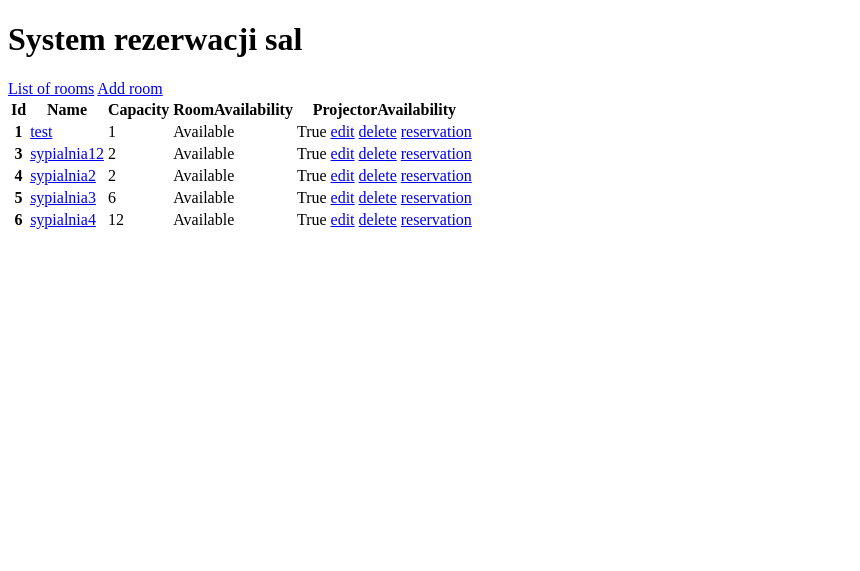
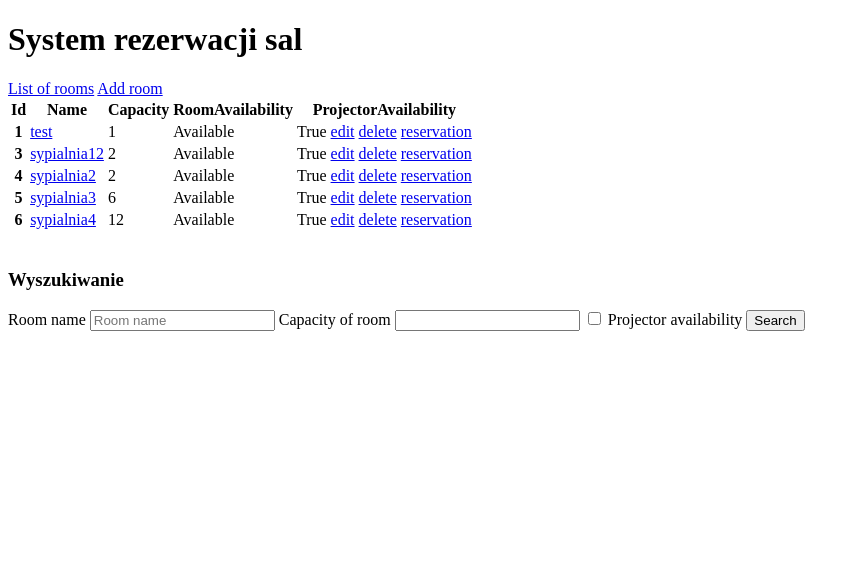
Before and after one commit to Samekmat/Warsztat_DJango, a Django app: page / in a window 1280 px wide. Shown: the top 571 px of the page, without its empty margins (0-860 px from the left). Run offline with Django 3.2, Linux system fonts and the light colour scheme; data comes from the database, SQL or seed files in the repository.

Commit message:
Dodawnie do glownego widoku, wyszukiwania

```diff
--- a/Warsztatdjango/urls.py
+++ b/Warsztatdjango/urls.py
@@ -24,5 +24,6 @@ urlpatterns = [
     path('room/modify/<int:room_id>/', views.ModifyRoomView.as_view(), name="ModifyRoom"),
     path('room/reserve/<int:room_id>/', views.ReserveRoomView.as_view(), name="ReserveRoom"),
     path('room/<int:room_id>/', views.RoomDetailsView.as_view(), name="RoomDetails"),
+    path('search/', views.SearchView.as_view(), name="RoomList"),
 
 ]
--- a/templates/rooms.html
+++ b/templates/rooms.html
@@ -82,5 +82,24 @@
 
   </tbody>
 
-</table>
+</table><br>
+
+    <h3>Wyszukiwanie</h3>
+
+    <form action="/search">
+      {% csrf_token %}
+
+        <label for="rname">Room name</label>
+        <input type="text"  id="rname"  placeholder="Room name" name="room_name">
+
+        <label for="capacity">Capacity of room</label>
+        <input type="number" id="capacity" name="capacity">
+
+        <input type="checkbox" name="projector" id="projector">
+        <label for="projector">Projector availability</label>
+
+
+      <button type="submit">Search</button>
+
+    </form>
 {% endblock %}
--- a/warsztat/views.py
+++ b/warsztat/views.py
@@ -17,7 +17,7 @@ class AddRoomView(View):
         name = request.POST.get('room_name')
         capacity = request.POST.get('room_capacity')
         capacity = int(capacity) if capacity else 0
-        projector = request.POST.get('projector')
+        projector = request.GET.get("projector") == 'on'
 
         if not name:
             return render(request, 'add_room.html', context={'Error': 'Room name is empty'})
@@ -61,7 +61,7 @@ class ModifyRoomView(View):
         name = request.POST.get('room_name')
         capacity = request.POST.get('room_capacity')
         capacity = int(capacity) if capacity else 0
-        projector = request.POST.get('projector')
+        projector = request.GET.get("projector") == 'on'
 
         if not name:
             return render(request, 'modify_room.html', context={'Error': 'Room name is empty'})
@@ -105,3 +105,30 @@ class RoomDetailsView(View):
         room = Room.objects.get(pk=room_id)
         reservations = room.reservation_set.filter(date__gte=str(datetime.date.today())).order_by('date')
         return render(request, "details_room.html", context={"room": room, "reservations": reservations})
+
+
+class SearchView(View):
+
+    def get(self, request):
+        name = request.GET.get("rname")
+        capacity = request.GET.get("capacity")
+        capacity = int(capacity) if capacity else 0
+        projector = request.GET.get("projector") == 'on'
+        rooms = Room.objects.all()
+
+        if projector:
+            rooms = rooms.filter(projector_availability=projector)
+
+        if capacity:
+            rooms = rooms.filter(capacity__gte=capacity)
+
+        if name:
+            rooms.filter(name__contains=name)
+
+        for room in rooms:
+
+            reservation_dates = [reservation.date for reservation in room.reservation_set.all()]
+
+            room.reserved = str(datetime.date.today()) in reservation_dates
+
+        return render(request, "rooms.html", context={"rooms": rooms, "date": datetime.date.today()})
```
